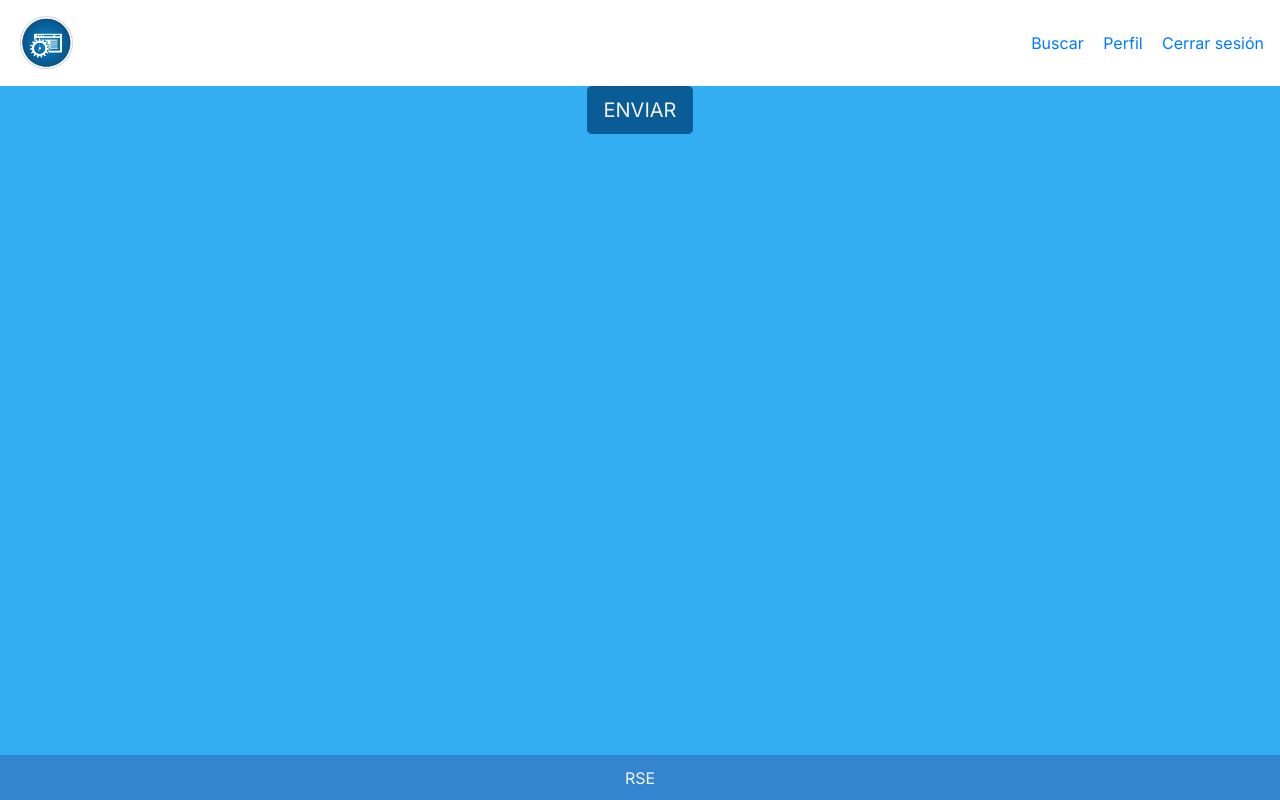
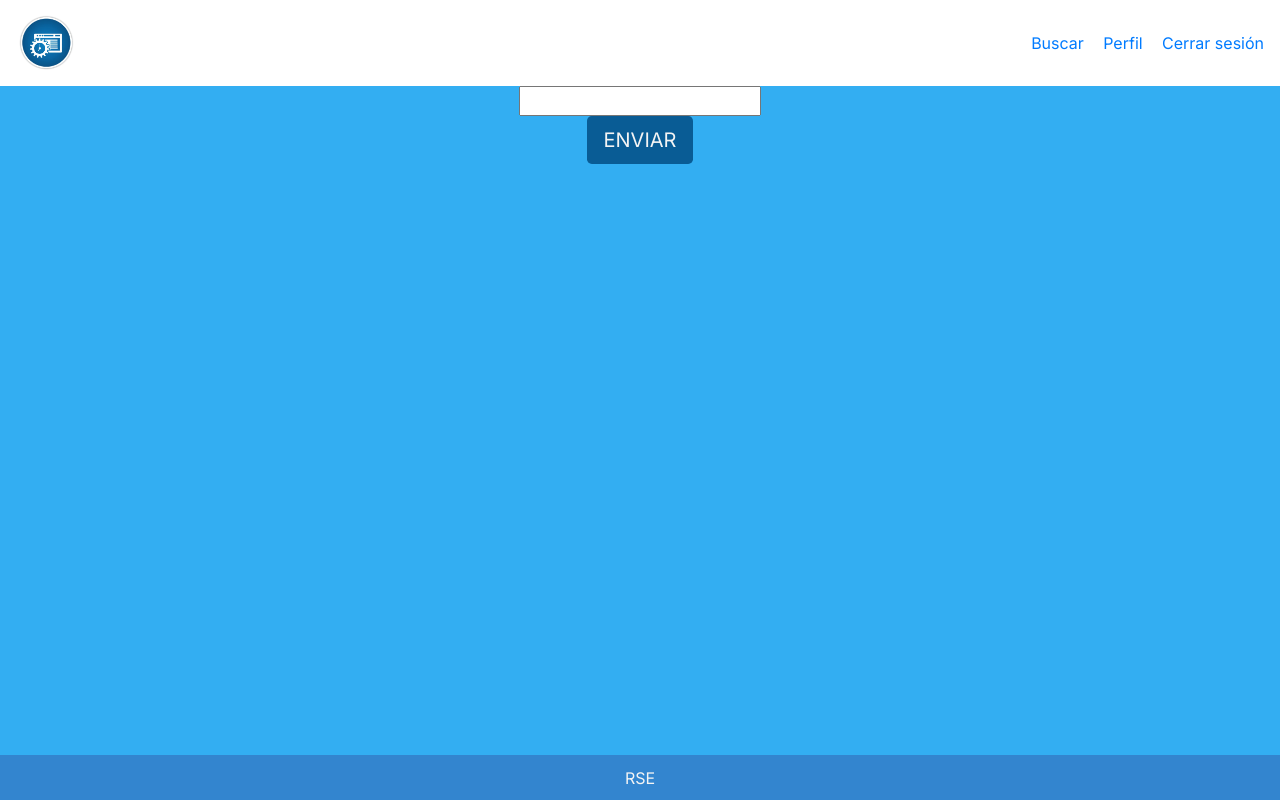
Before and after one commit to retiroseguro/retiroseguro, a Vue app: page / in a window 1280 px wide. Built offline with nearby package versions, Linux system fonts and the light colour scheme.

Commit message:
Input de andrea agregado

```diff
--- a/src/App.vue
+++ b/src/App.vue
@@ -2,6 +2,8 @@
   <div id="app">
     <Menu/>
     <router-view/>
+    <Input/>
+
     <Botones/>
     <Footer/>
   </div>
@@ -12,6 +14,7 @@
 import Footer from './components/Footer.vue';
 import Menu from './components/Menu.vue';
 import Botones from './components/Botones.vue';
+import Input  from  './components/Input.vue';
 
 export default {
   name: "App",
@@ -19,6 +22,8 @@
     Menu,
     Footer,
     Botones,
+    Input,
+
   },
 }
 </script>
--- a/src/components/Input.vue
+++ b/src/components/Input.vue
@@ -0,0 +1,15 @@
+<template>
+  <div>
+    <input type="text">
+  </div>
+</template>
+
+<script>
+export default {
+name: "Input"
+}
+</script>
+
+<style>
+
+</style>
```
